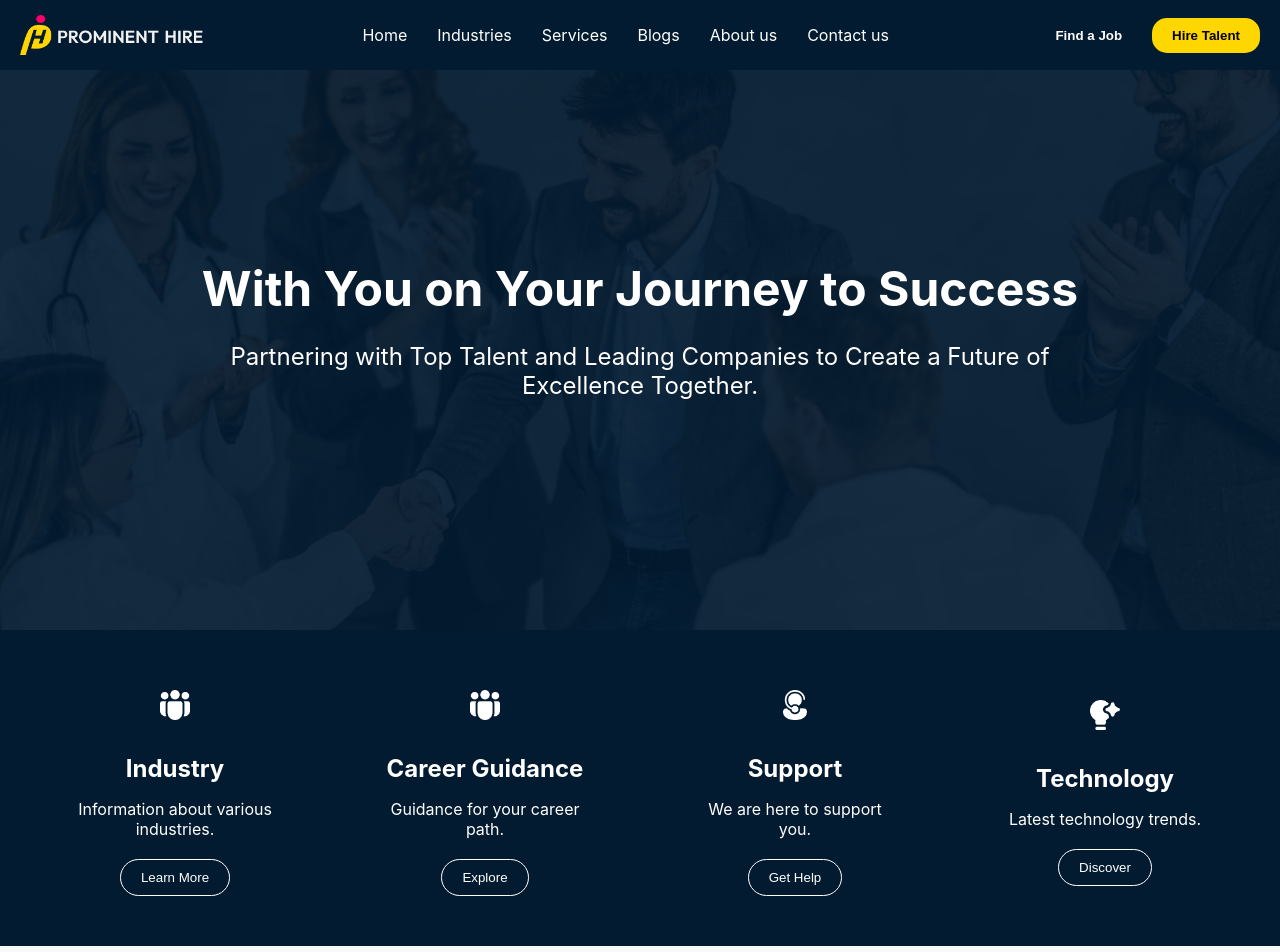
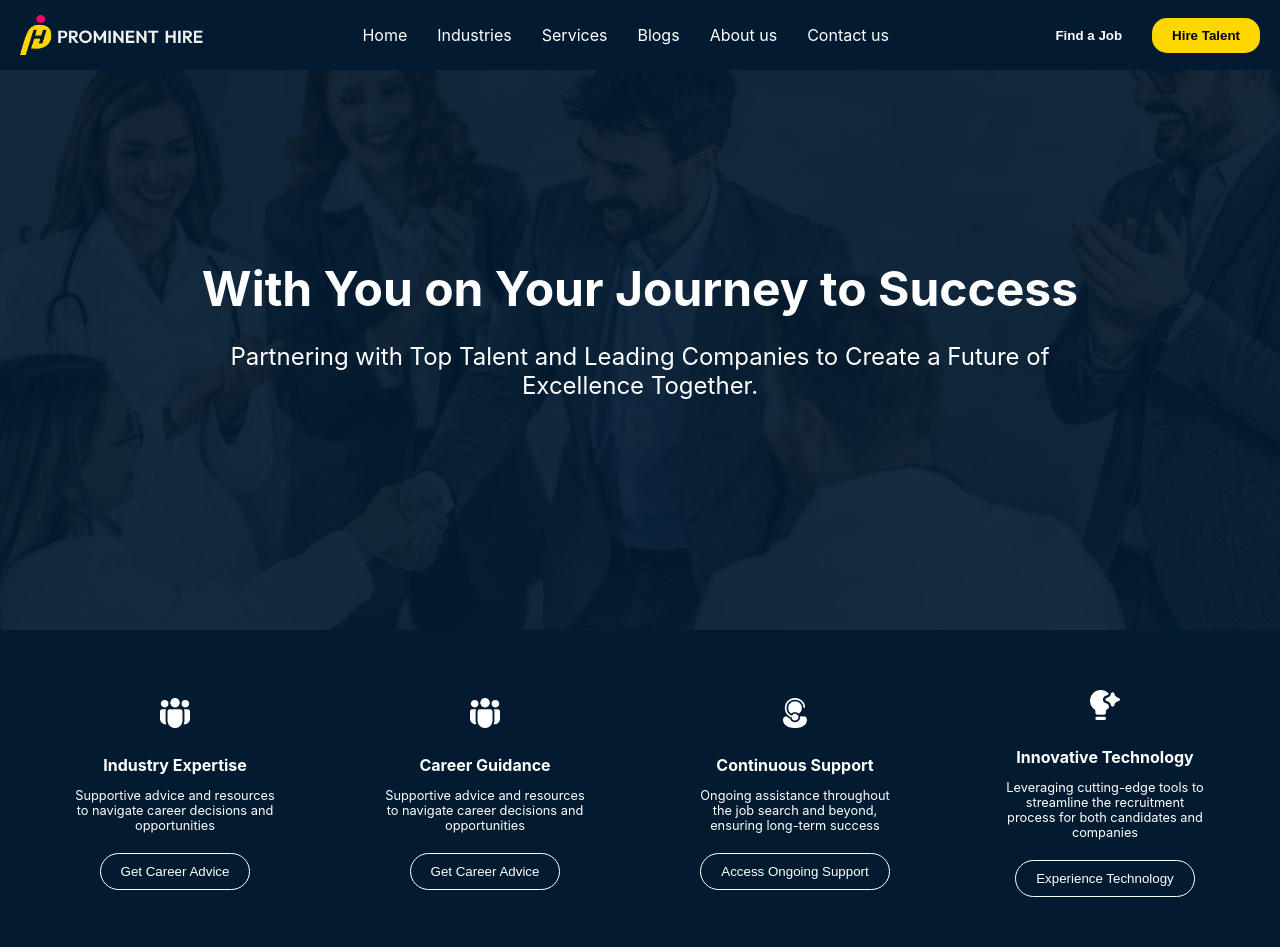
Before and after one commit to GeethSheheran/Prominent-hire, a React (Create React App) app: page / in a window 1280 px wide. Shown: the top 952 px of the page. Built offline with nearby package versions, Linux system fonts and the light colour scheme.

Commit message:
pointChanged

```diff
--- a/src/Points.js
+++ b/src/Points.js
@@ -9,27 +9,27 @@ const Points = () => {
   const cardData = [
     {
       icon: IndustryIcon,
-      title: 'Industry',
-      description: 'Information about various industries.',
-      buttonLabel: 'Learn More'
+      title: 'Industry Expertise',
+      description: 'Supportive advice and resources to navigate career decisions and opportunities',
+      buttonLabel: 'Get Career Advice'
     },
     {
       icon: CareerIcon,
       title: 'Career Guidance',
-      description: 'Guidance for your career path.',
-      buttonLabel: 'Explore'
+      description: 'Supportive advice and resources to navigate career decisions and opportunities',
+      buttonLabel: 'Get Career Advice'
     },
     {
       icon: SupportIcon,
-      title: 'Support',
-      description: 'We are here to support you.',
-      buttonLabel: 'Get Help'
+      title: 'Continuous Support',
+      description: 'Ongoing assistance throughout the job search and beyond, ensuring long-term success',
+      buttonLabel: 'Access Ongoing Support'
     },
     {
       icon: TechnologyIcon,
-      title: 'Technology',
-      description: 'Latest technology trends.',
-      buttonLabel: 'Discover'
+      title: 'Innovative Technology',
+      description: 'Leveraging cutting-edge tools to streamline the recruitment process for both candidates and companies',
+      buttonLabel: 'Experience Technology'
     },
   ];
 
@@ -75,13 +75,13 @@ const Icon = styled.img`
 `;
 
 const Title = styled.h2`
-  font-size: 1.5rem;
+  font-size: 1rem;
   margin-bottom: 10px;
   color: #fff;
 `;
 
 const Description = styled.p`
-  font-size: 1rem;
+  font-size: 0.8rem;
   color: #fff;
   margin-bottom: 20px;
 `;
```
